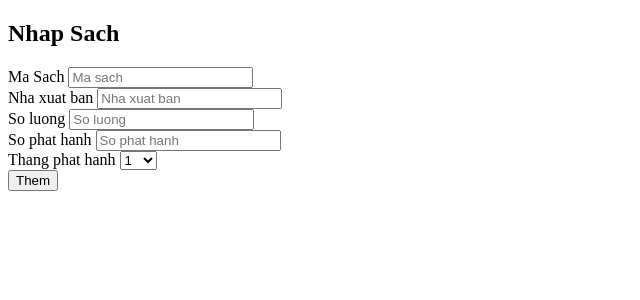
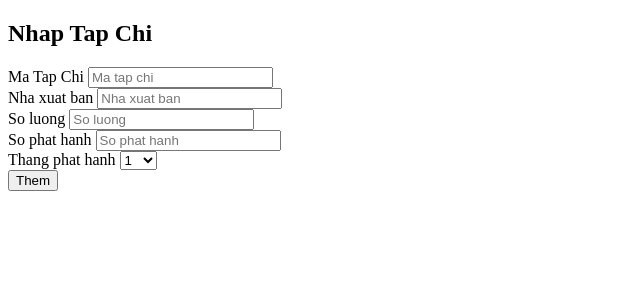
Before and after one commit to fxpham/oopphp, a PHP site: page /baitap3/tap_chi.php in a window 1280 px wide. Shown: the top 300 px of the page, without its empty margins (0-640 px from the left). Run offline with PHP 8.4, Linux system fonts and the light colour scheme.

Commit message:
[Update] - Giai tiep bai tap 3

```diff
--- a/baitap3/bao.php
+++ b/baitap3/bao.php
@@ -22,7 +22,7 @@
 
         <div>
           <label for="so_luong">So luong</label>
-          <input type="text" name="so_luong" placeholder="So luong">
+          <input type="number" name="so_luong" placeholder="So luong">
         </div>
 
         <div>
--- a/baitap3/tap_chi.php
+++ b/baitap3/tap_chi.php
@@ -7,12 +7,12 @@
   </head>
 
   <body>
-    <h2>Nhap Sach</h2>
+    <h2>Nhap Tap Chi</h2>
     <form action="./bt3.inc.php" method="post">
       <div>
         <div>
-        <label for="ma_tai_lieu">Ma Sach</label>
-        <input type="text" name="ma_tai_lieu" placeholder="Ma sach">
+        <label for="ma_tai_lieu">Ma Tap Chi</label>
+        <input type="text" name="ma_tai_lieu" placeholder="Ma tap chi">
         </div>
 
         <div>
@@ -41,7 +41,7 @@
           </select>
         </div>
       </div>
-      <input type="hidden" name="loai_tai_lieu" value="bao">
+      <input type="hidden" name="loai_tai_lieu" value="tap_chi">
       <button type="submit" name="submit">Them</button>
     </form>
   </body>
```
